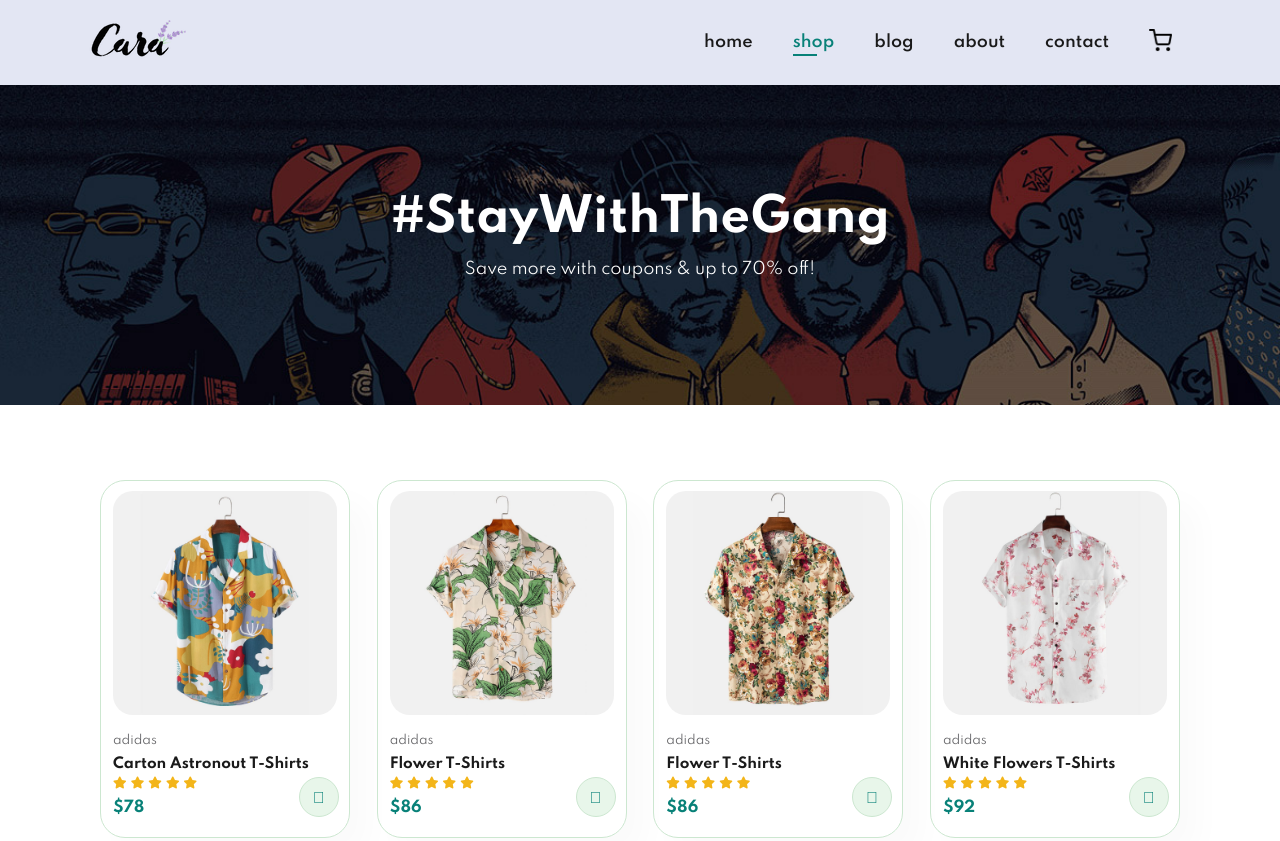
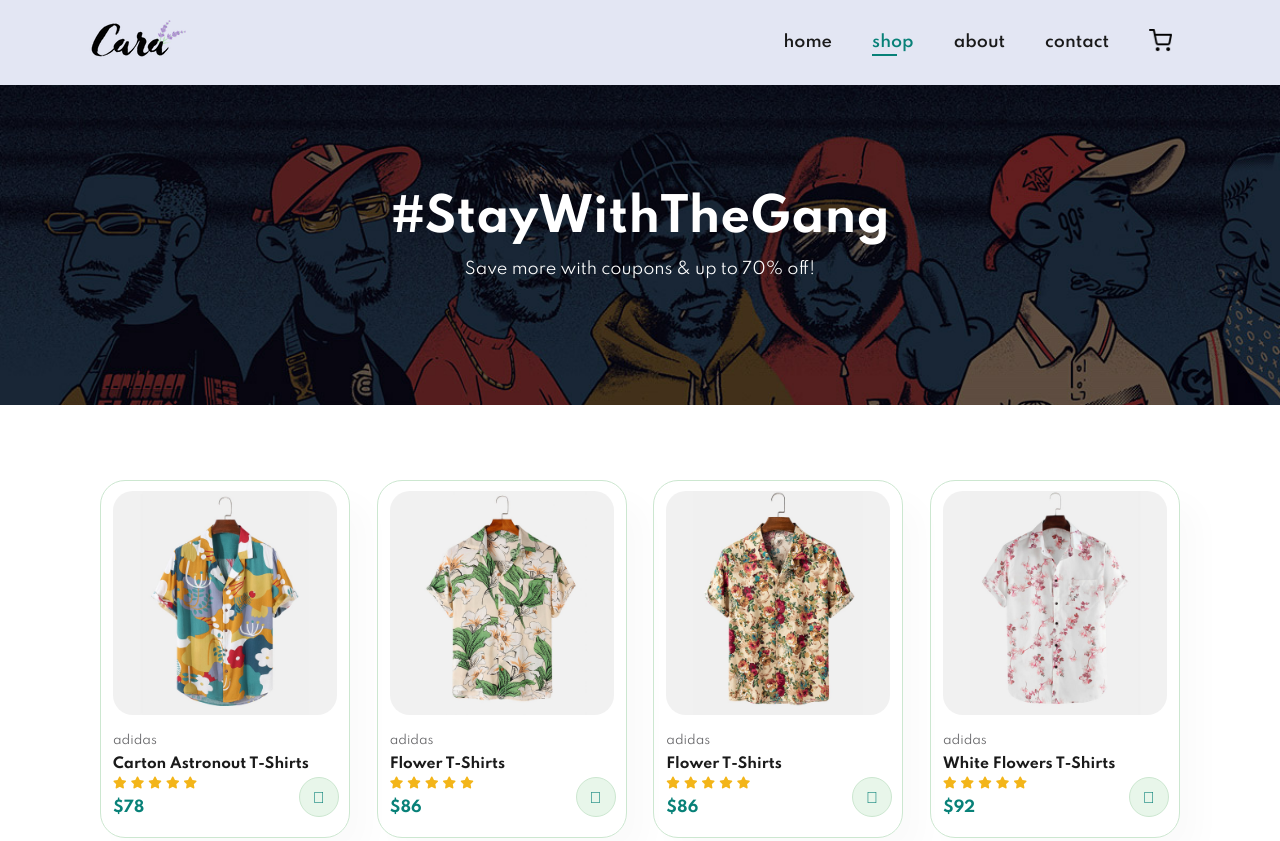
Before and after one commit to loayhesham68/Cara, a plain HTML site: page Cara ecommerce website/shop.html in a window 1280 px wide. Shown: the top 841 px of the page. Drawn offline with Linux system fonts and the light colour scheme.

Commit message:
Update shop.html

```diff
--- a/Cara ecommerce website/shop.html
+++ b/Cara ecommerce website/shop.html
@@ -21,7 +21,7 @@
                 <ul id="navbar">
                     <li><a href="index.html">home</a></li>
                     <li><a class="active" href="shop.html">shop</a></li>
-                    <li><a href="blog.html">blog</a></li>
+
                     <li><a href="about.html">about</a></li>
                     <li><a href="contact.html">contact</a></li>
                     <li><a href="cart.html"><img src="img/cart.png" width="23" alt=""></a></li>
@@ -378,10 +378,6 @@
         </footer>
 
 
-
-
-
-
         <script src="script.js"></script>
     </body>
 
```
